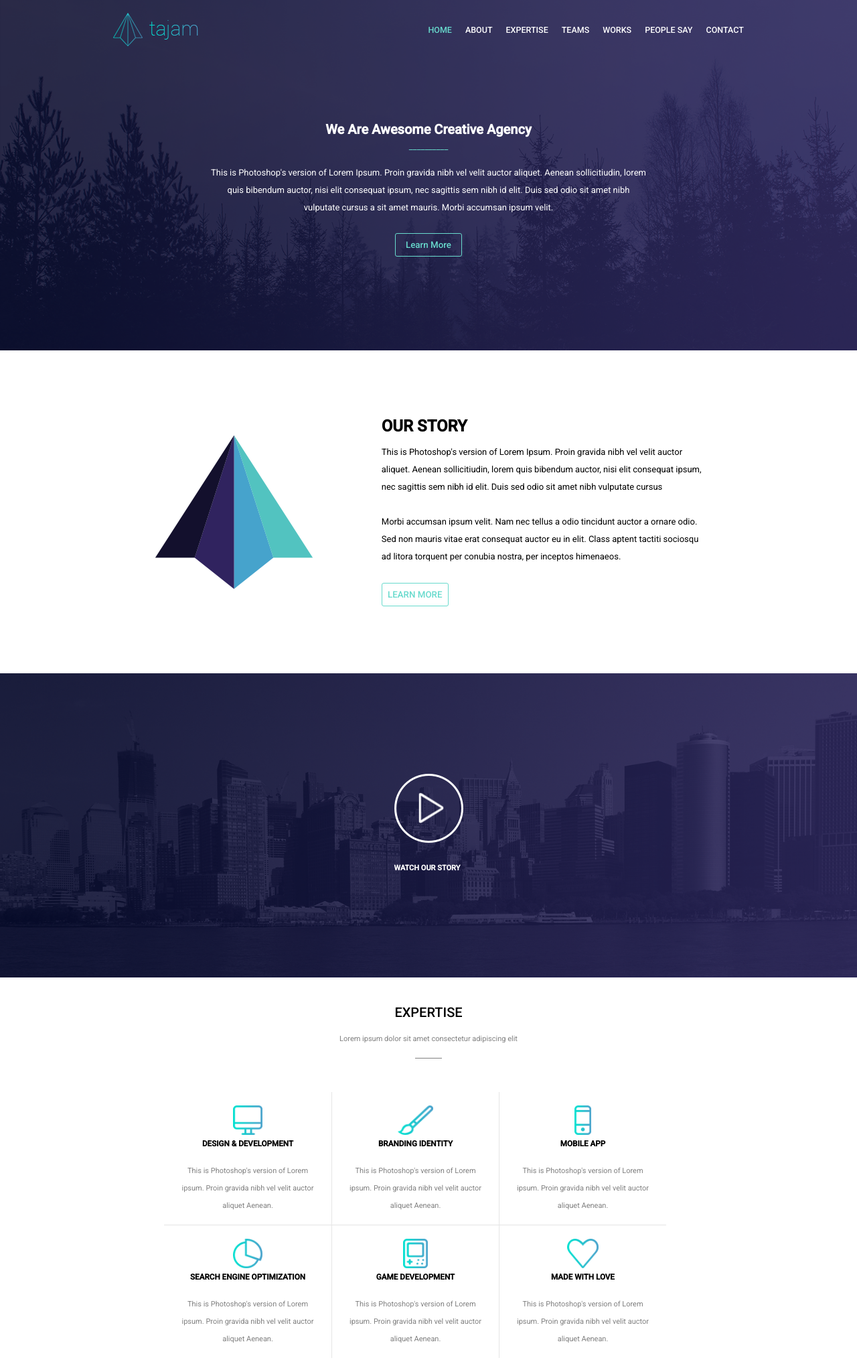
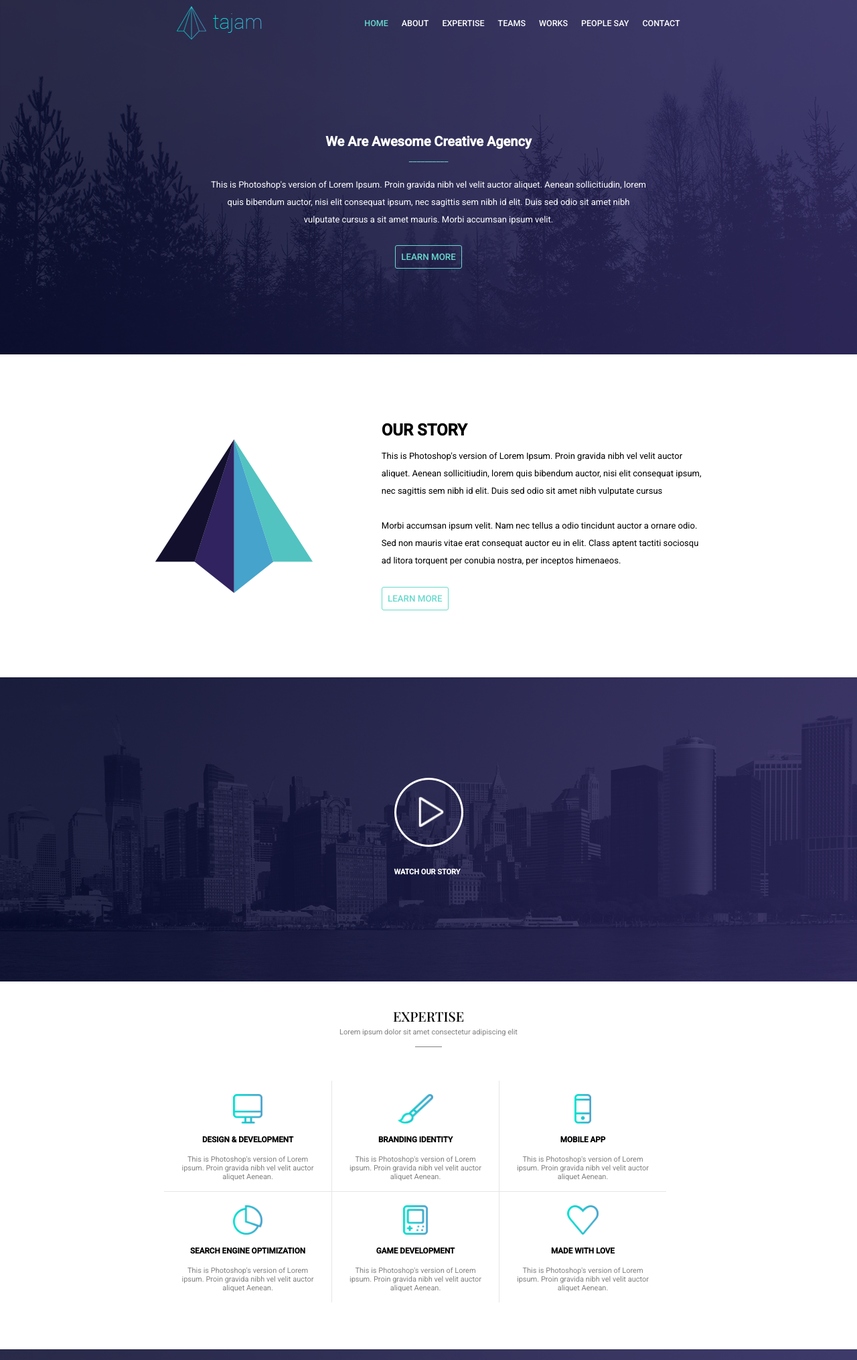
Before and after one commit to Moody458/Team3Project, a plain HTML site: page index.html in a window 1280 px wide. Shown: the top 2030 px of the page at 67% size. Drawn offline with nearby package versions, Linux system fonts and the light colour scheme.

Commit message:
final touch up

```diff
--- a/index.html
+++ b/index.html
@@ -46,7 +46,7 @@
          vulputate cursus a sit amet mauris. Morbi accumsan ipsum velit.
       </p>
 
-      <button class="button">Learn More</button>
+      <button class="button">LEARN MORE</button>
     </div>
  </header>
 
--- a/style.css
+++ b/style.css
@@ -5,6 +5,8 @@
   line-height: 2.6rem;
   /* Added Roboto as universal but some sections need another font */
   font-family: "Roboto", sans-serif;
+  margin-block-start: 0;
+  margin-block-end: 0;
 }
 
 
@@ -20,10 +22,10 @@ html {
 header {
     background-image: url("Images/bgk-header.png");
     background-repeat: no-repeat;
-    background-size: 100% auto;
-    background-position: center;
+    background-size: cover;
+    background-position:bottom;
     color: white;
-
+    /* padding: 0 10%; */
 }
 
 #headerLine {
@@ -50,15 +52,16 @@ header a {
 
 #headerTop {
     display: flex;
-    justify-content: space-around;
-    padding-top: 1rem;
-    padding-bottom: 10rem;
+    justify-content: center;
+    padding-top: 0;
+    padding-bottom: 10%;
 }
 
 #headerNav {
     display: flex;
     justify-content: center;
     align-items: center;
+    padding-left: 10%;
 }
 
 #headerNavList {
@@ -76,7 +79,7 @@ header a {
     flex-direction: column;
     justify-content: center;
     align-items: center;
-    padding-bottom: 14rem;
+    padding-bottom: 10%;
 }
 
 #mainHeader {
@@ -114,7 +117,7 @@ header a {
   background-image: url(./Images/bgk-middle.png);
   background-repeat: no-repeat;
   background-size: cover;
-  position: relative;
+  background-position:center;
   padding-top: 150px;
   padding-bottom: 150px;
   align-content: center;
@@ -134,14 +137,21 @@ header a {
 #fourthblock {
   padding-bottom: 70px;
   padding-top: 40px;
+  display: flex;
+  justify-content: center;
+  flex-direction: column;
 }
+
+
 #fourthblock h2 {
   font-size: 20px;
   text-align: center;
   margin-bottom: 0.5rem;
+  font-family: "Playfair Display", serif;
   font-weight: 500;
   line-height: 1.2;
 }
+
 #fourthblock p {
   font-size: 11px;
   color: grey;
@@ -179,16 +189,17 @@ hr {
 
 #fourthblock h3 {
   text-align: center;
-  margin-bottom: 0.5rem;
+  margin-bottom: 5%;
+  padding-top: 5%;
 }
 
 #fourthblock p {
-  text-size: 11px;
+  /* font-size: 11px; */
   color: grey;
   text-align: center;
   padding-bottom: 1rem;
-  padding-top: 10px;
   margin-bottom: 0.5rem;
+  line-height: normal;
 }
 
 #fourthblock li:nth-child(n + 2) {
@@ -206,6 +217,9 @@ hr {
 
 #mainTeam {
   background-image: url("Images/bgk-header.png");
+  background-repeat: no-repeat;
+  background-size: cover;
+  background-position:bottom;
   color: white;
   text-align: center;
   padding: 40px;
@@ -366,10 +380,14 @@ hr {
 
 footer {
   background-image: url("Images/bgk-footer.png");
-  width: 1200px;
-  height: 800 px;
+  background-repeat: no-repeat;
+  background-size: cover;
+  background-position:bottom;
   display: flex;
   color: white;
+  justify-content: center;
+  padding-top: 3%;
+  align-items: center;
 }
 
 /* footleft elements :  */
```
